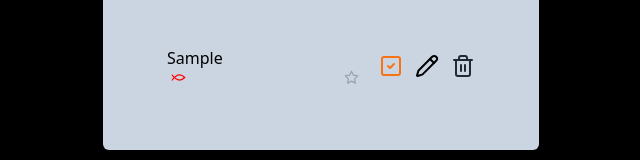
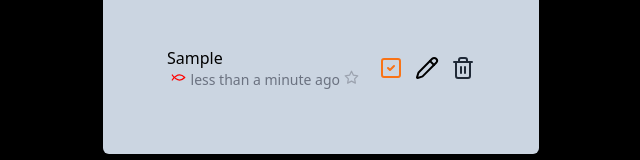
Before and after one commit to MikeXXd/to-fish-do, a React (Vite) app in the folder todo-tail/: page / in a window 1280 px wide. Both pictures are taken after typing "Sample" into the empty fields and a click on the button "Add new task". Shown: the part 282-442 px from the top of the page, without its empty margins (319-959 px from the left). Built offline with nearby package versions, Linux system fonts and the light colour scheme.

Commit message:
build feature sort by time

```diff
--- a/todo-tail/src/components/InterfaceBar.tsx
+++ b/todo-tail/src/components/InterfaceBar.tsx
@@ -30,7 +30,7 @@ export const InterfaceBar = () => {
       importance: importance,
       star: false,
       done: false,
-      timeOfCreation: new Date().toISOString()
+      timeStamp: new Date()
     };
     addTask(newTask);
     filterByImportance("none");
--- a/todo-tail/src/components/TaskList.tsx
+++ b/todo-tail/src/components/TaskList.tsx
@@ -3,10 +3,16 @@ import useTasks from "../hooks/useTasks";
 import { TaskListItem } from "./TaskListItem";
 
 const TaskList = () => {
-  const { tasks, areFinishedTasksHidden, importanceFilter } = useTasks();
+  const { tasks, areFinishedTasksHidden, importanceFilter, timeFilterState } =
+    useTasks();
+
+  const tasksSortedByTime = sortTasksByTime({
+    tasks,
+    value: timeFilterState
+  });
 
   const tasksSortedByImportance = sortTasksByImportance({
-    tasks,
+    tasks: tasksSortedByTime,
     value: importanceFilter
   });
 
@@ -46,3 +52,24 @@ function sortTasksByImportance({
     return tasks.sort((a, b) => b.importance - a.importance);
   } else return tasks;
 }
+
+interface SortByTimeProps {
+  tasks: Task[];
+  value: ImportanceFilter;
+}
+
+function sortTasksByTime({ tasks, value }: SortByTimeProps): Task[] {
+  if (value === "ascend") {
+    return tasks.sort(
+      (a, b) =>
+        new Date(a.timeStamp).getTime() -
+        new Date(b.timeStamp).getTime()
+    );
+  } else if (value === "descend") {
+    return tasks.sort(
+      (a, b) =>
+        new Date(b.timeStamp).getTime() -
+        new Date(a.timeStamp).getTime()
+    );
+  } else return tasks;
+}
--- a/todo-tail/src/components/TaskListItem.tsx
+++ b/todo-tail/src/components/TaskListItem.tsx
@@ -1,3 +1,4 @@
+import { formatDistance } from "date-fns";
 import { Pencil, Save, SquareCheck, Trash2, Undo2 } from "lucide-react";
 import { useRef, useState } from "react";
 import { Task } from "../contexts/Task";
@@ -31,6 +32,12 @@ export function TaskListItem({ task }: Props) {
     }
   }
 
+  // FIXME: remove the ternary operator once all tasks have date of creation
+
+  const timeLasting = task.timeStamp
+    ? formatDistance(task.timeStamp, new Date(), {addSuffix: true})
+    : "Time not available";
+
   return (
     <li key={task.id} className="flex flex-nowrap justify-between p-2">
       {isEditing ? (
@@ -49,7 +56,12 @@ export function TaskListItem({ task }: Props) {
           {task.name}
           <div className="flex justify-between">
             <ImportanceSelector task={task} />
-            <StarIcon task={task} />
+            <div className="flex gap-1">
+              <span className="text-gray-500 text-sm" title="Task lasting" >
+                {timeLasting}
+              </span>
+              <StarIcon task={task} />
+            </div>
           </div>
         </span>
       )}
--- a/todo-tail/src/contexts/Task.tsx
+++ b/todo-tail/src/contexts/Task.tsx
@@ -16,7 +16,7 @@ export interface Task {
   importance: number;
   done: boolean;
   star: boolean;
-  timeOfCreation: string;
+  timeStamp: Date;
 }
 
 interface TasksContext {
```
